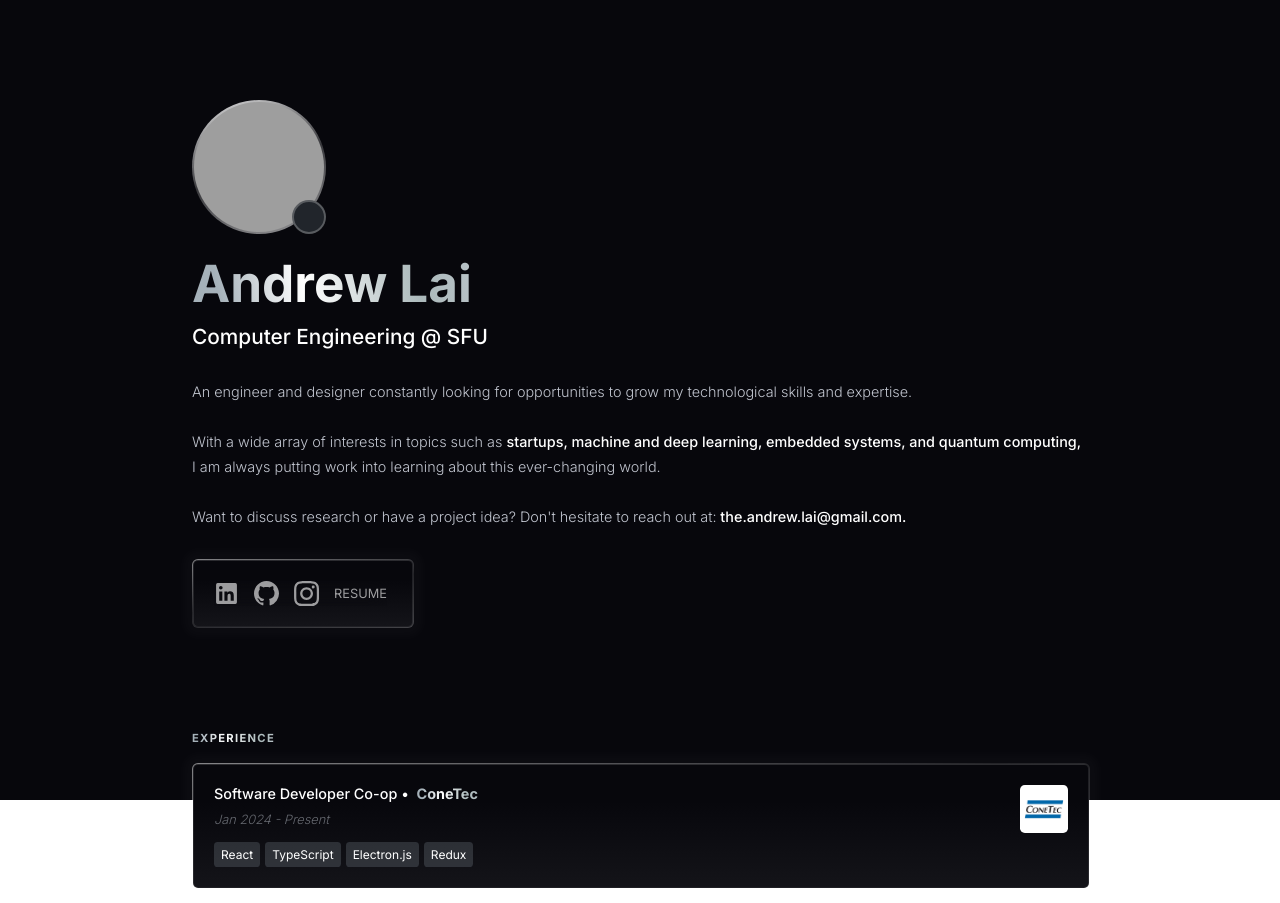
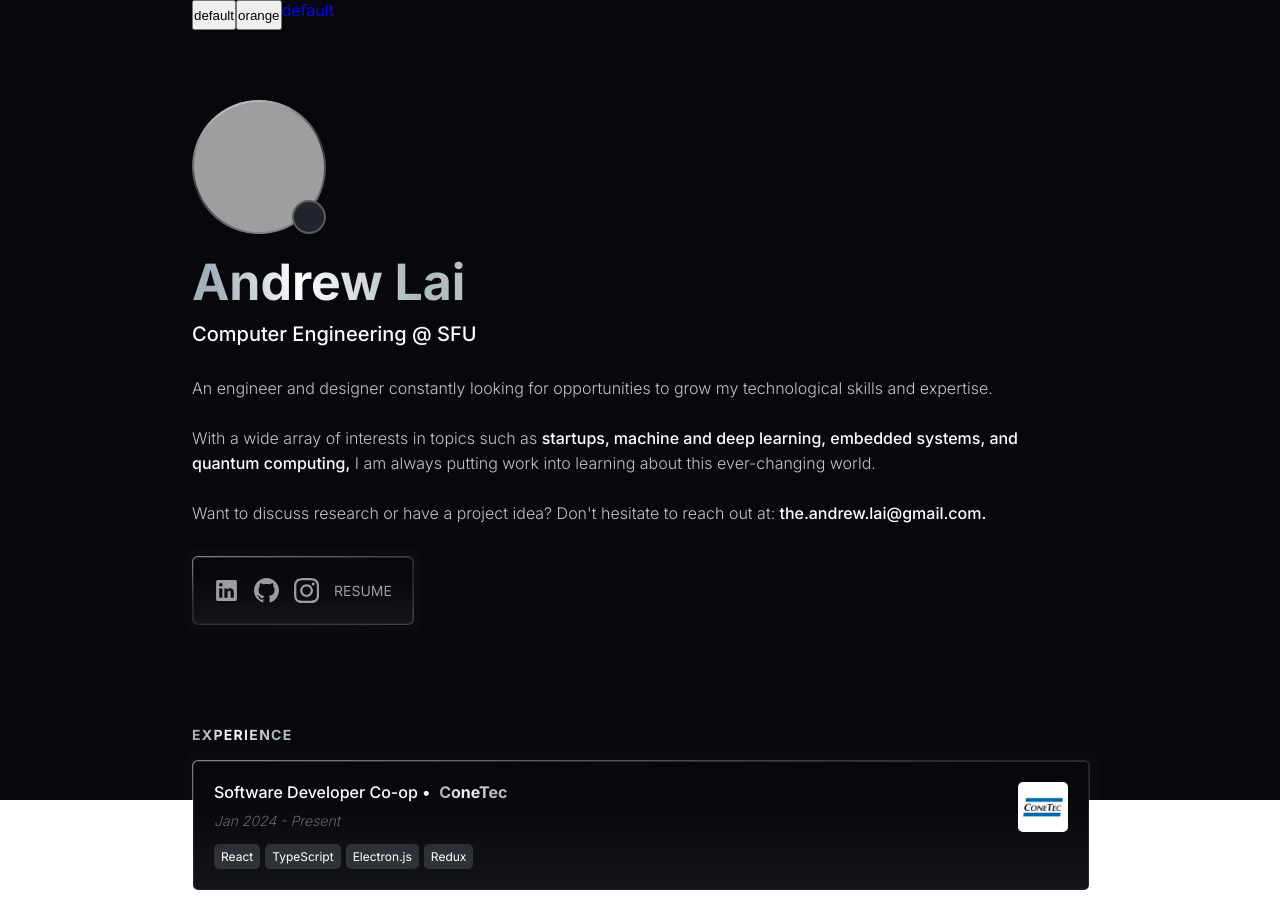
Before and after one commit to xegativ/PortfolioV2, a React (Vite) app in the folder PortfolioV2/: page / in a window 1280 px wide. Shown: the top 903 px of the page. Built offline with nearby package versions, Linux system fonts and the light colour scheme; grey boxes are pictures that could not be loaded.

Commit message:
Setup theming

```diff
--- /dev/null
+++ b/PortfolioV2/src/components/contexts/index.tsx
@@ -0,0 +1,33 @@
+import { createContext, useState } from "react";
+
+export enum Themes {
+  Default = "default",
+  Orange = "orange",
+}
+
+const ThemeOptions = [Themes.Default, Themes.Orange];
+
+interface IThemeContext {
+  currentTheme: Themes;
+  setCurrentTheme: React.Dispatch<React.SetStateAction<Themes>> | null;
+  ThemeOptions: Themes[];
+}
+export const ThemeContext = createContext({
+  currentTheme: Themes.Default,
+  setCurrentTheme: null,
+  ThemeOptions: [],
+} as IThemeContext);
+
+function ThemeProvider({ children }: { children: JSX.Element }) {
+  const [currentTheme, setCurrentTheme] = useState<Themes>(Themes.Default);
+  const value = {
+    currentTheme,
+    setCurrentTheme,
+    ThemeOptions,
+  };
+  return (
+    <ThemeContext.Provider value={value}>{children}</ThemeContext.Provider>
+  );
+}
+
+export default ThemeProvider;
--- a/PortfolioV2/src/components/pages/PageHome.tsx
+++ b/PortfolioV2/src/components/pages/PageHome.tsx
@@ -1,10 +1,11 @@
-import { useEffect, useState } from "react";
+import { useContext, useEffect, useState } from "react";
 import Bio from "../subcomponents/Section/SectionBio";
 import { experienceData, projectData } from "../data/data";
 import Socials from "../subcomponents/Box/BoxSocials";
 import Section from "../subcomponents/Section/Section";
 import Involvement from "../subcomponents/Section/SectionInvolvement";
 import ThemeComponent from "../subcomponents/Theme/ThemeComponent";
+import { ThemeContext } from "../contexts";
 
 function PageHome() {
   const [projectVisible, setProjectVisible] = useState(false);
@@ -78,11 +79,14 @@ function PageHome() {
     { sectionName: "projects", boxesData: projectData.slice(0, 4) },
   ];
 
+  const { currentTheme } = useContext(ThemeContext);
+
   return (
     <>
       <div className="background"></div>
 
-      <div className="main">
+      <div className={`main ${currentTheme}`}>
+        <ThemeComponent />
         <div className="main-left">
           <Bio
             projectVisible={projectVisible}
--- /dev/null
+++ b/PortfolioV2/src/components/subcomponents/Theme/ThemeComponent.tsx
@@ -0,0 +1,51 @@
+import { useContext, useState } from "react";
+import { ThemeContext } from "../../contexts";
+
+const themeComponentWrapperStyle = {
+  display: "flex",
+  justifyContent: "space-between",
+  width: "100px",
+  position: "fixed",
+  zIndex: 999,
+} as React.CSSProperties;
+
+const themeButtonStyle = {
+  color: "black",
+} as React.CSSProperties;
+
+function ThemeComponent() {
+  const { currentTheme, setCurrentTheme, ThemeOptions } =
+    useContext(ThemeContext);
+
+  return (
+    <>
+      <div style={themeComponentWrapperStyle}>
+        {ThemeOptions.map((id) => {
+          return (
+            <button
+              style={themeButtonStyle}
+              onClick={() => {
+                if (setCurrentTheme) return setCurrentTheme(id);
+              }}
+            >
+              {id}
+            </button>
+          );
+        })}
+        <div className={currentTheme}>
+          <div
+            style={{
+              width: "100%",
+              height: "30px",
+              borderRadius: "30px",
+            }}
+          >
+            <p className="theme-child">{currentTheme}</p>
+          </div>
+        </div>
+      </div>
+    </>
+  );
+}
+
+export default ThemeComponent;
--- a/PortfolioV2/src/index.css
+++ b/PortfolioV2/src/index.css
@@ -1,6 +1,7 @@
 @import url("https://fonts.googleapis.com/css2?family=Inter:wght@200;300;400;500;600;700&family=Onest:wght@300;400;500;600;700;800&family=Space+Grotesk:wght@400;500;600;700&display=swap");
 
 :root {
+  /* Colors */
   --color-black: rgb(7, 7, 12);
   --color-black-light: rgb(29, 29, 34);
   --color-grey: rgba(239, 244, 255, 0.8);
@@ -8,13 +9,15 @@
   --color-dark-light-grey: rgba(238, 245, 254, 0.4);
   --color-white: rgb(239, 247, 254);
 
-  --font-size-small-v2: 0.7rem;
-  --font-size-small: 0.8rem;
-  --font-size-medium: 0.9rem;
-  --font-size-large: 1.3rem;
-  --font-size-xlarge: 28px;
-  --font-size-xxlarge: 3.2rem;
+  /* Font styling */
+  --font-size-small-v2: 0.875rem;
+  --font-size-small: 0.875rem;
+  --font-size-medium: 1rem;
+  --font-size-large: 1.25rem;
+  --font-size-xlarge: 1.75rem;
+  --font-size-xxlarge: 3.125rem;
 
+  /* Page styling */
   --page-margin-side: 15vw;
 
   --left-area: 30vw;
@@ -22,7 +25,29 @@
   --left-right-space: calc(var(--left-area) + var(--space-between-left-right));
 
   --right-area: 35vw;
+
+  /* Box icon styling */
+  --box-icon-side-length: 3.125rem;
+  --box-icon-border-radius: 0.3125rem;
+
+  /* Box wrapper (shiny outline) */
+  --box-wrapper-padding: 0.0625rem;
+  --box-wrapper-bg-img: linear-gradient(
+    -10deg,
+    rgba(255, 255, 255, 0.5) -100%,
+    rgba(255, 255, 255, 0.1) 50%,
+    rgba(255, 255, 255, 0.5) 100%
+  );
+  --box-wrapper-border-radius: 0.375rem;
 }
+
+/* .orange {
+  background-color: orange;
+}
+
+.default {
+  background-color: white;
+} */
 
 ::-moz-selection {
   /* Code for Firefox */
@@ -33,6 +58,16 @@
 ::selection {
   color: var(--color-white);
   background: var(--color-dark-light-grey);
+}
+.default .theme-child {
+  color: rgb(0, 4, 255);
+}
+.orange .theme-child {
+  color: rgb(0, 255, 42);
+}
+
+.theme-parent:has(.orange) {
+  background-color: red;
 }
 
 * {
@@ -271,34 +306,13 @@ p {
       rgb(7, 7, 12, 0) 50%
     );
 
-  /* background-image: linear-gradient(to right, rgba(7, 7, 12, 1), rgb(7, 7, 12, 0) 40% ); */
   opacity: 1;
   transition: 0.2s;
 }
 
-/* .box-wrapper:hover .img-shadow {
-    opacity: 0;
-    transition: 0.2s;
-} */
-
-/* .img-light-shadow {
-    height: auto;
-    grid-row-start: 1;
-    grid-column-start: 1;
-
-    min-width: 300px;
-    background-image: linear-gradient(to right,  rgba(28, 28, 33, 1), rgba(28, 28, 33, 0) 40% );
-    opacity: 0;
-    transition: 0.2s;
-} */
-
 .box-wrapper:hover .img-light-shadow {
   opacity: 1;
   transition: 0.2s;
-}
-
-.projects-height {
-  height: 100vh;
 }
 
 .project {
@@ -330,7 +344,7 @@ p {
   margin-top: 5px;
   margin-right: 5px;
 
-  border-radius: 0.3em;
+  border-radius: 0.3125rem;
 }
 
 .tags > p:not(.important) {
@@ -362,7 +376,7 @@ p {
 }
 
 .tob-wrap > div:not(:last-child) {
-  padding-bottom: 5px;
+  padding-bottom: 10px;
 }
 
 #resume-button {
@@ -447,15 +461,10 @@ p {
 }
 
 .box-wrapper {
-  padding: 1px;
-  background-image: linear-gradient(
-    -10deg,
-    rgba(255, 255, 255, 0.5) -100%,
-    rgba(255, 255, 255, 0.1) 50%,
-    rgba(255, 255, 255, 0.5) 100%
-  );
+  padding: var(--box-wrapper-padding);
+  background-image: var(--box-wrapper-bg-img);
   opacity: 100%;
-  border-radius: 6px;
+  border-radius: var(--box-wrapper-border-radius);
 }
 
 .box {
@@ -471,14 +480,14 @@ div:has(> .box-icon) {
   background-size: cover;
   background-repeat: no-repeat;
   background-position: center center;
-  width: 3em;
-  height: 3em;
 
-  border-radius: 0.3em;
+  width: var(--box-icon-side-length);
+  height: var(--box-icon-side-length);
+  border-radius: var(--box-icon-border-radius);
 }
 
 div > .box-wrapper {
-  margin-top: 15px;
+  margin-top: 0.9375rem;
 }
 
 div > div > .box-wrapper {
@@ -519,26 +528,6 @@ div > .section-grid > div > .box {
   box-shadow: 0px 0px 10px 10px rgba(255, 255, 255, 0.025);
 }
 
-/* not hovered box */
-/* div:hover > div > .box,
-div:hover > .section-grid > div > .box {
-
-    border: rgba(255, 255, 255, 0.2) 1px solid;
-
-    background-color: rgb(38, 38, 38);
-    backdrop-filter: blur(5px);
-
-    transition: 0.2s;
-} */
-
-/* not hovered box elements */
-/* div:hover > div > .box > *,
-div:hover > .section-grid > div > .box > * {
-    opacity: 0.4;
-
-    transition: 0.2s;
-} */
-
 /* hovered box */
 .section-wrap > div:hover > div > .box:hover,
 .section-wrap > div > .section-grid > div > .box:hover {
@@ -551,6 +540,36 @@ div:hover > .section-grid > div > .box > * {
   backdrop-filter: blur(5px);
 
   transition: 0.2s;
+}
+
+.orange .box-wrapper {
+  padding: 0;
+  background-image: none;
+  opacity: 100%;
+  border-radius: var(--box-wrapper-border-radius);
+}
+
+/* default box */
+.orange div > div > .box,
+.orange div > .section-grid > div > .box {
+  opacity: 1;
+
+  border-radius: var(--box-wrapper-border-radius);
+
+  padding: 20px;
+
+  cursor: pointer;
+
+  flex: 1;
+
+  /* From https://css.glass */
+  background: rgba(255, 255, 255, 0.2);
+  box-shadow: 0 4px 30px rgba(0, 0, 0, 0.1);
+  backdrop-filter: blur(5px);
+  -webkit-backdrop-filter: blur(5px);
+  border: 1px solid rgba(255, 255, 255, 0.53);
+
+  transition: opacity 0.2s, background-color 0.2s, border 0.2s;
 }
 
 /* hovered box elements */
--- a/PortfolioV2/src/main.tsx
+++ b/PortfolioV2/src/main.tsx
@@ -3,10 +3,13 @@ import App from "./App.tsx";
 import "./index.css";
 import { BrowserRouter } from "react-router-dom";
 import ScrollTop from "./components/subcomponents/Other/ScrollTop.tsx";
+import ThemeProvider from "./components/contexts/index.tsx";
 
 ReactDOM.createRoot(document.getElementById("root")!).render(
-    <BrowserRouter>
-        <ScrollTop />
-        <App />
-    </BrowserRouter>
+  <BrowserRouter>
+    <ScrollTop />
+    <ThemeProvider>
+      <App />
+    </ThemeProvider>
+  </BrowserRouter>
 );
```
Also changed, not shown: PortfolioV2/src/components/subcomponents/Box/Box.tsx (+6 -20 lines).
